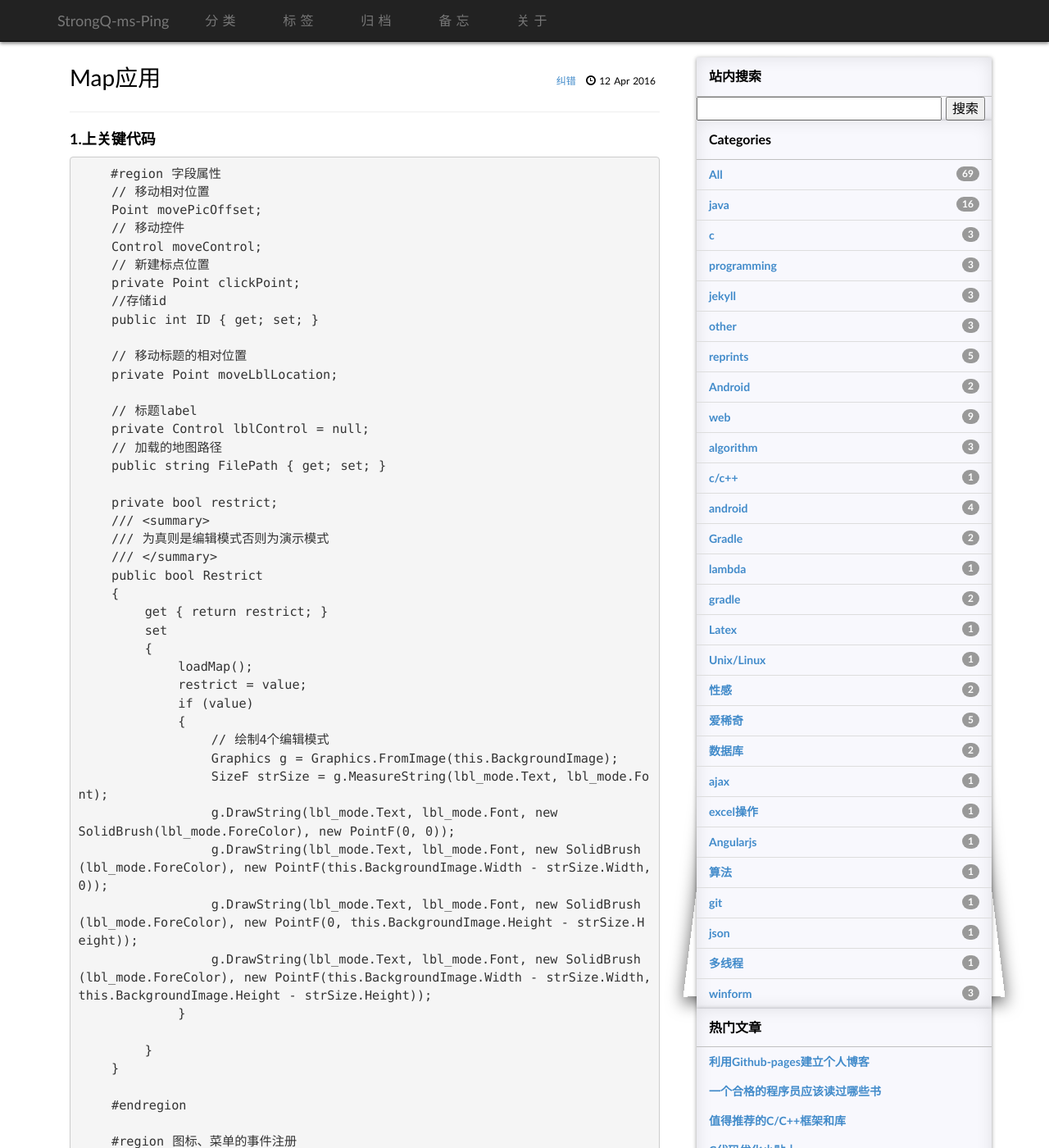
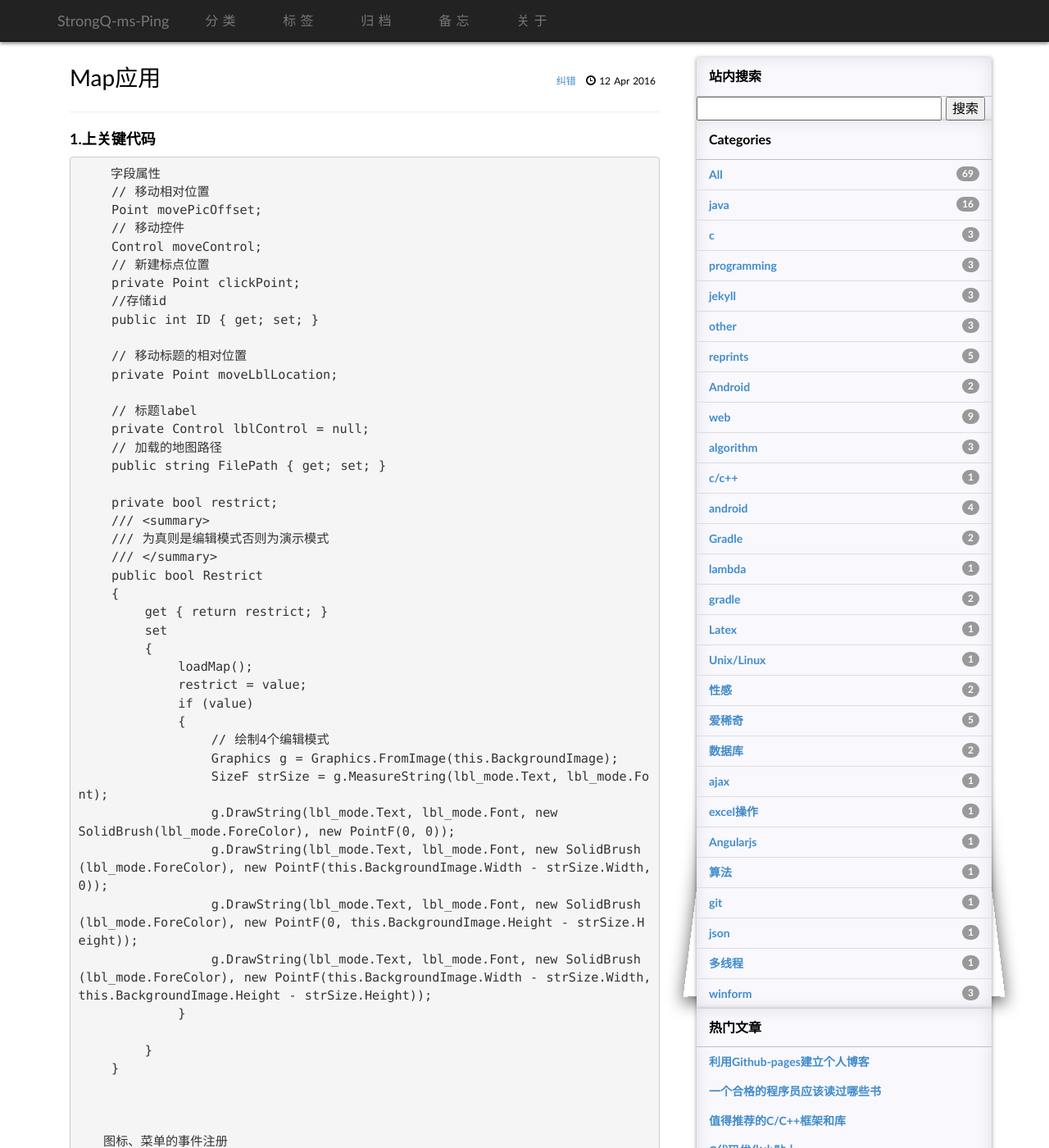
Before and after one commit to strongQ/caoyinping, a Jekyll site: the page built from _posts/2016-04-12-map-point.md, in a window 1280 px wide and 1400 px high. Shown: the whole window at 82% size. Built offline with Jekyll 4.4.1, drawn with Linux system fonts in a browser that asks for light colours; some web fonts are replaced; comment, search, counter and statistics services are not loaded; some of the changed text lies outside the part shown.

Commit message:
2016-07-05

```diff
--- a/_posts/2016-04-12-map-point.md
+++ b/_posts/2016-04-12-map-point.md
@@ -11,7 +11,7 @@ tags :           [winform, 工作]
 
 ### 1.上关键代码
 
-        #region 字段属性
+        字段属性
         // 移动相对位置
         Point movePicOffset;
         // 移动控件
@@ -54,9 +54,9 @@ tags :           [winform, 工作]
             }
         }
 
-        #endregion
 
-        #region 图标、菜单的事件注册
+
+       图标、菜单的事件注册
         public FormMap()
         {
             InitializeComponent();
@@ -77,8 +77,8 @@ tags :           [winform, 工作]
 
 
 
-        #endregion
-        #region 鼠标事件方法
+
+        鼠标事件方法
         /// <summary>
         /// 刚按下鼠标左键获取鼠标位置与控件位置的相对距离
         /// </summary>
@@ -216,8 +216,8 @@ tags :           [winform, 工作]
         }
 
 
-        #endregion
-        #region 菜单点击事件方法
+
+        菜单点击事件方法
         /// <summary>
         /// 重命名
         /// </summary>
@@ -331,12 +331,12 @@ tags :           [winform, 工作]
            draw(true);
        }
 
-        #endregion
 
 
 
 
-        #region sqlite存储数据绘制到地图
+
+        sqlite存储数据绘制到地图
         /// <summary>
         /// 绘制图标点
         /// </summary>
@@ -377,9 +377,9 @@ tags :           [winform, 工作]
             }
         }
 
-        #endregion
 
-        #region 通用逻辑处理方法
+
+       通用逻辑处理方法
         /// <summary>
         /// 给图标加上事件
         /// </summary>
```
Also changed, not shown: other parts of _posts/2016-04-12-map-point.md (+1 -1 lines), _posts/2016-04-12-winform-summary.md (+2 -2 lines).
